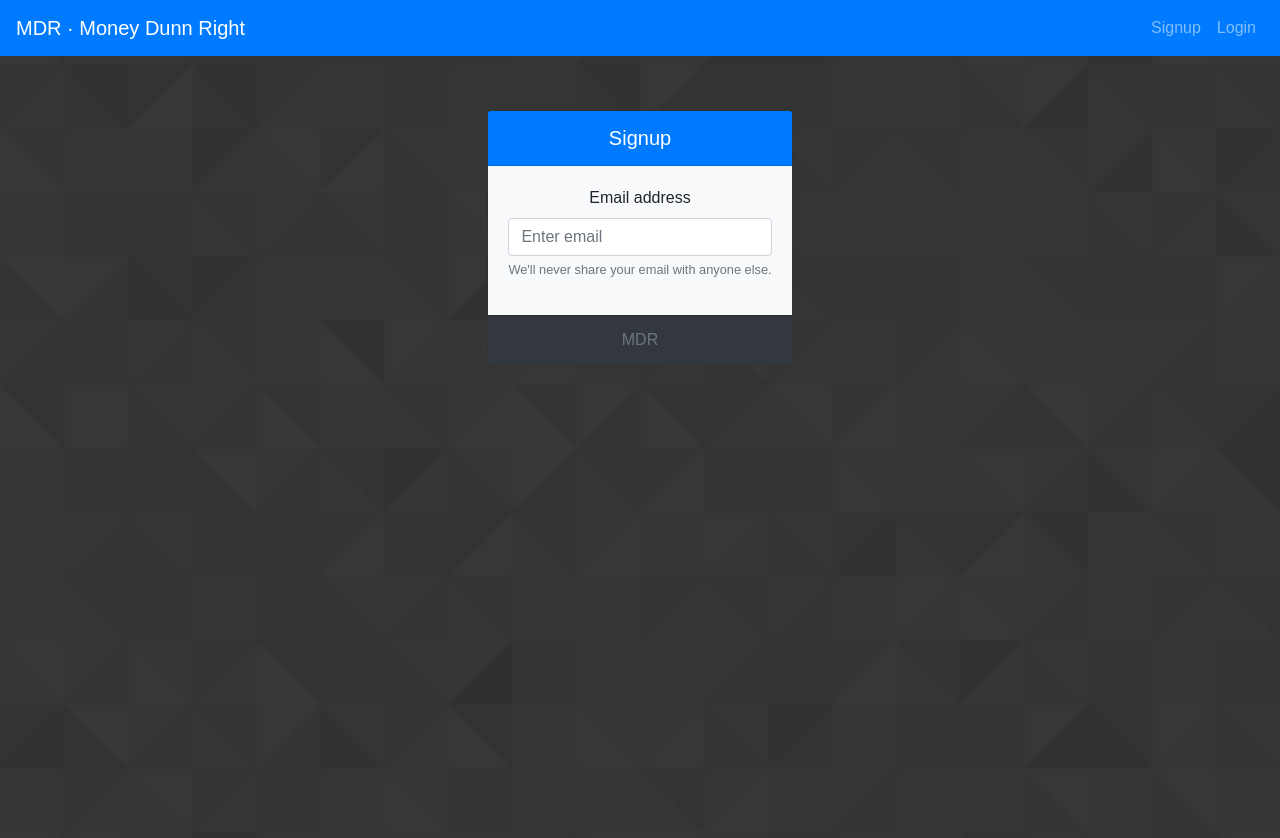
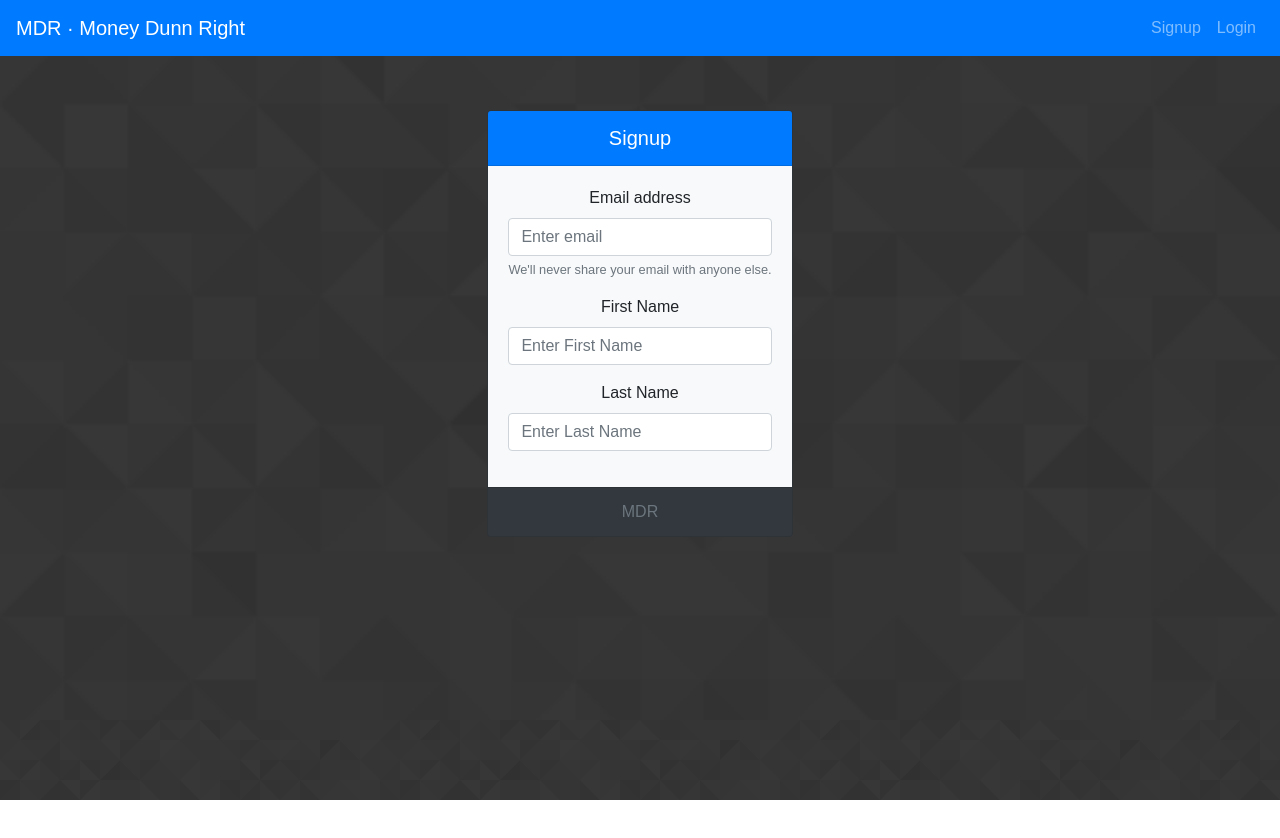
Before and after one commit to knightmac19/Money-Dunn-Right, a React (Create React App) app in the folder client/: page /Signup in a window 1280 px wide. Shown: the top 838 px of the page. After the commit the page ends 800 px from the top, so only its background shows below. Built offline with nearby package versions, Linux system fonts and the light colour scheme.

Commit message:
setting card content thru props

```diff
--- a/client/src/components/MyCard/index.js
+++ b/client/src/components/MyCard/index.js
@@ -1,7 +1,7 @@
 import React from 'react';
 import "./style.css";
-import { Container, Row, Col, Card, Button } from 'react-bootstrap';
-import EmailForm from '../EmailForm';
+import { Container, Row, Col, Card } from 'react-bootstrap';
+
 
 
 const MyCard = props => {
@@ -13,9 +13,9 @@ const MyCard = props => {
             <Card className="text-center bg-dark">
               <Card.Header className="  text-white bg-primary my-card-header">{props.header}</Card.Header>
               <Card.Body className="bg-light">
-                <EmailForm />
+                {props.content}
               </Card.Body>
-              <Card.Footer className="text-muted">MDR</Card.Footer>
+              <Card.Footer className="text-muted">{props.textMuted}</Card.Footer>
             </Card>
           </Col>
         </Row>
--- a/client/src/components/EmailForm/index.js
+++ b/client/src/components/SignupForm/index.js
@@ -2,13 +2,23 @@ import React, { useState } from 'react';
 import { Form, Button } from 'react-bootstrap';
 import "./style.css";
 
-const EmailForm = props => {
+const SignupForm = props => {
+  const [firstName, setFirstName] = useState("");
+  const [lastName, setLastName] = useState("");
   const [firstEmail, setFirstEmail] = useState("");
   const [hasEmail, setHasEmail] = useState();
   const [secondEmail, setSecondEmail] = useState("");
 
   const [password, setPassword] = useState("");
   const [hasPassword, setHasPassword] = useState();
+
+  const firstNameChange = e => {
+    setFirstName(e.target.value);
+  };
+
+  const lastNameChange = e => {
+    setLastName(e.target.value);
+  };
 
   const firstEmailChange = e => {
     setFirstEmail(e.target.value);
@@ -24,45 +34,11 @@ const EmailForm = props => {
     setHasPassword(true);
   };
 
-  const SecondEmailFormGroup = () => {
-    return (
-      <Form.Group controlId="secondEmail">
-        <Form.Label>Re-enter Email</Form.Label>
-        <Form.Control
-          type="email"
-          placeholder="Enter email"
-          onChange={secondEmailChange}
-          value={secondEmail}
-        />
-      </Form.Group>
-    );
-  };
-
   const EmailsDontMatch = () => {
     return (
       <Form.Text className="text-danger">
-          Emails Don't Match
+          Emails Must Match
       </Form.Text>
-    );
-  };
-
-  const PasswordFormGroup = () => {
-    return (
-      <div>
-        <Form.Group controlId="formPassword">
-          <Form.Label>Password</Form.Label>
-          <Form.Control
-            type="password"
-            placeholder="Password"
-            onChange={passwordChange}
-            value={password}
-          />
-        </Form.Group>
-
-        <Form.Group controlId="rememberUserCheckbox">
-          <Form.Check type="checkbox" label="Remember Me" />
-        </Form.Group>
-      </div>
     );
   };
 
@@ -90,6 +66,26 @@ const EmailForm = props => {
           </Form.Text>
         </Form.Group>
 
+        <Form.Group controlId="firstName">
+          <Form.Label>First Name</Form.Label>
+          <Form.Control
+            type="input"
+            placeholder="Enter First Name"
+            onChange={firstNameChange}
+            value={firstName}
+          />
+        </Form.Group>
+
+        <Form.Group controlId="lastName">
+          <Form.Label>Last Name</Form.Label>
+          <Form.Control
+            type="input"
+            placeholder="Enter Last Name"
+            onChange={lastNameChange}
+            value={lastName}
+          />
+        </Form.Group>
+
         {hasEmail ?
           (
             <Form.Group controlId="secondEmail">
@@ -104,9 +100,8 @@ const EmailForm = props => {
           )
         : null}
 
+        {secondEmail !== "" && firstEmail !== secondEmail ? <EmailsDontMatch /> : null}
 
-        {/* { hasEmail ? <SecondEmailFormGroup /> : null} */}
-        {secondEmail !== "" && firstEmail !== secondEmail ? <EmailsDontMatch /> : null}
 
         {secondEmail !== "" && firstEmail === secondEmail ? (
             <div>
@@ -134,4 +129,4 @@ const EmailForm = props => {
   );
 };
 
-export default EmailForm;
+export default SignupForm;
--- a/client/src/components/Wrapper/style.css
+++ b/client/src/components/Wrapper/style.css
@@ -6,6 +6,6 @@
   background-position: center;
   background-size: cover;
   background-repeat: repeat;
-  min-height: 100vw;
+  min-height: 100%;
   /* padding-bottom: 3%; */
 }
--- a/client/src/index.css
+++ b/client/src/index.css
@@ -1,5 +1,6 @@
 body {
   margin: 0;
+  background-image: url("./prism.png");
   font-family: -apple-system, BlinkMacSystemFont, 'Segoe UI', 'Roboto', 'Oxygen',
     'Ubuntu', 'Cantarell', 'Fira Sans', 'Droid Sans', 'Helvetica Neue',
     sans-serif;
--- a/client/src/pages/Signup/index.js
+++ b/client/src/pages/Signup/index.js
@@ -1,17 +1,21 @@
-import React from 'react';
+import React, { useState } from 'react';
 import "./style.css";
 import { Button, Container, Row, Col } from 'react-bootstrap';
 import { Redirect } from 'react-router-dom';
 import MyCard from '../../components/MyCard';
 import MainNav from '../../components/MainNav';
-import EmailForm from '../../components/EmailForm';
+import SignupForm from '../../components/SignupForm';
 
 
 
 
 const Signup = () => {
+  const [redirectToLogin, setRedirectToLogin] = useState(false);
+
   return (
     <div>
+      {redirectToLogin ? <Redirect to="/Login" /> : null}
+
       <MainNav />
       <Container
         fluid="sm"
@@ -19,7 +23,11 @@ const Signup = () => {
       >
         <Row >
           <Col>
-            <MyCard header={"Signup"} />
+            <MyCard
+              header={"Signup"}
+              content={<SignupForm />}
+              textMuted={"MDR"}
+            />
           </Col>
         </Row>
       </Container>
```
Also changed, not shown: client/src/components/SignupForm/style.css (added), client/src/prism.png (added).
